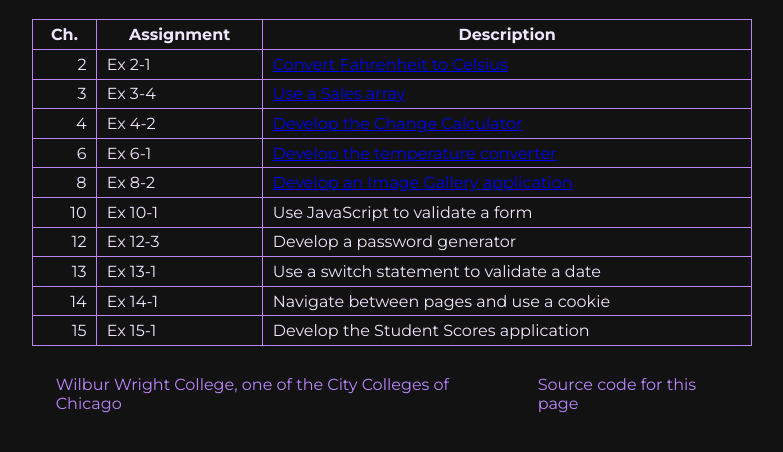
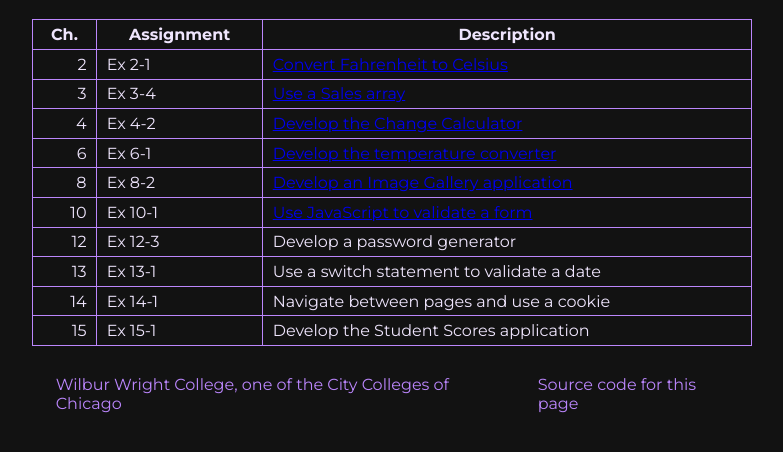
Before and after one commit to JIH7/WebDevIIMenu, a plain HTML site: page index.html in a window 1280 px wide. Shown: the part 194-646 px from the top of the page, without its empty margins (248-1031 px from the left). Drawn offline with Linux system fonts and the light colour scheme.

Commit message:
Added reservation assignment to menu

```diff
--- a/index.html
+++ b/index.html
@@ -59,7 +59,7 @@
             <tr>
                 <td>10</td>
                 <td>Ex 10-1</td>
-                <td>Use JavaScript to validate a form</td>
+                <td><a href="./reservation.html">Use JavaScript to validate a form</a></td>
             </tr>
             <tr>
                 <td>12</td>
```
